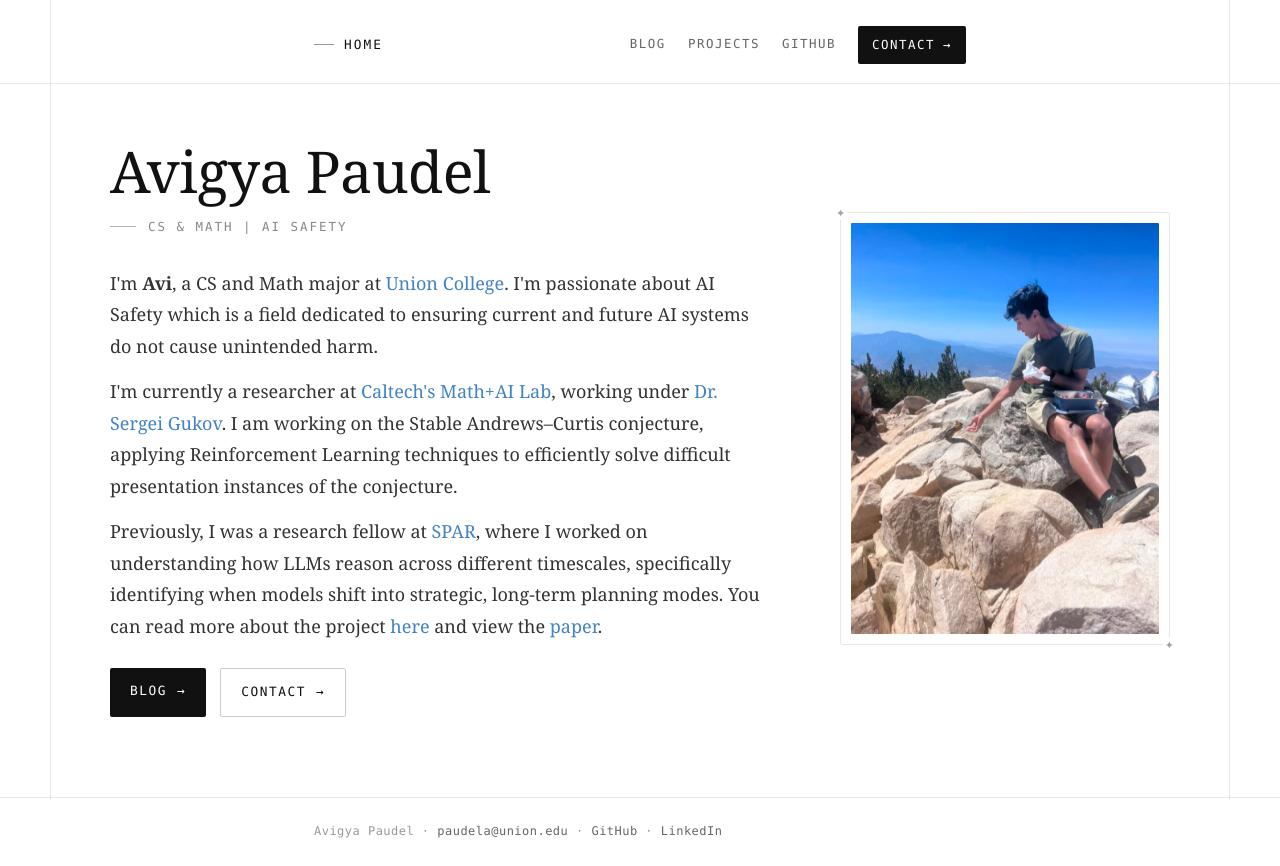
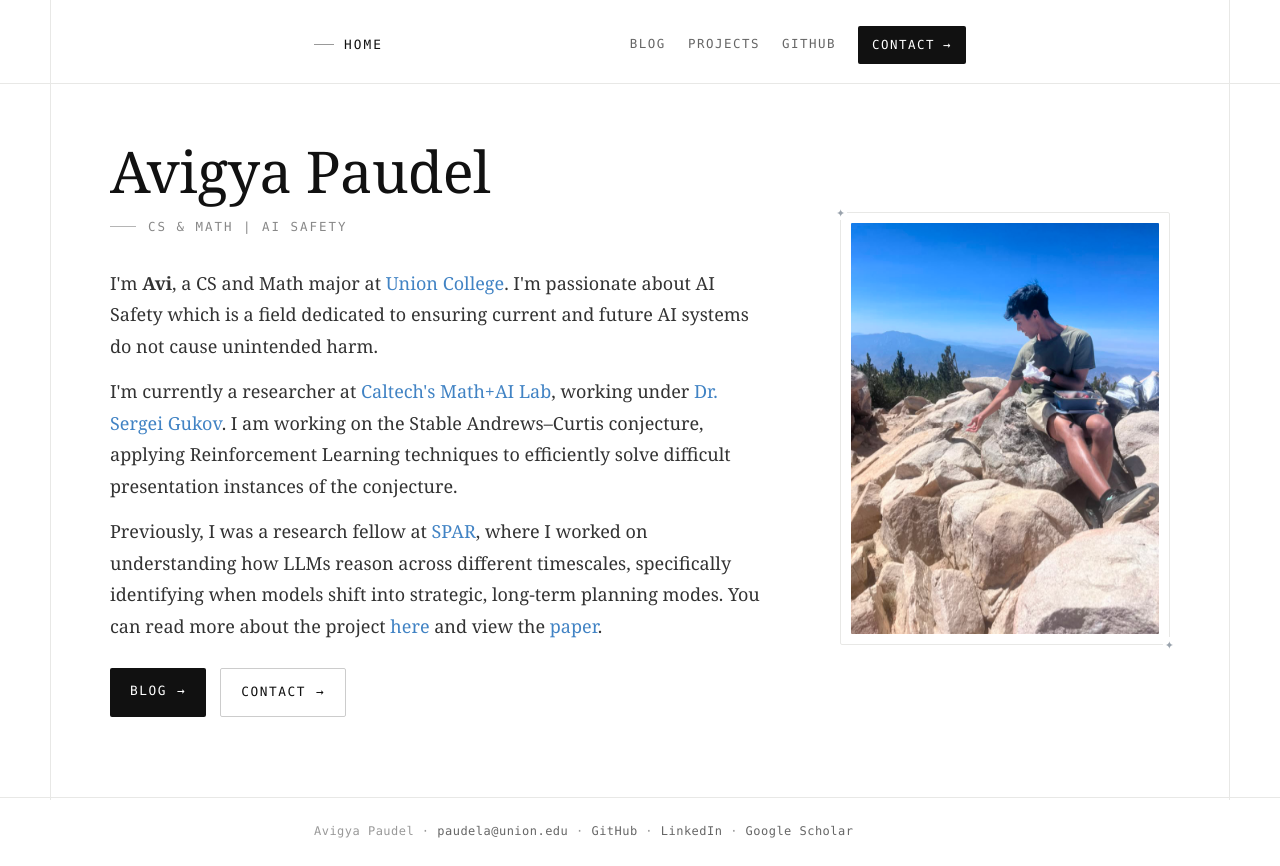
Before and after one commit to Avi161/my-portfolio, a React (Create React App) app: page / in a window 1280 px wide. Built offline with nearby package versions, Linux system fonts and the light colour scheme.

Commit message:
footer: add Google Scholar link

```diff
--- a/src/components/Footer.js
+++ b/src/components/Footer.js
@@ -6,7 +6,8 @@ const Footer = () => (
       Avigya Paudel &middot;{' '}
       <a href="mailto:paudela@union.edu">paudela@union.edu</a> &middot;{' '}
       <a href="https://github.com/Avi161" target="_blank" rel="noopener noreferrer">GitHub</a> &middot;{' '}
-      <a href="https://www.linkedin.com/in/avigya-paudel-531119306/" target="_blank" rel="noopener noreferrer">LinkedIn</a>
+      <a href="https://www.linkedin.com/in/avigya-paudel-531119306/" target="_blank" rel="noopener noreferrer">LinkedIn</a> &middot;{' '}
+      <a href="https://scholar.google.com/citations?user=D0SkxC0AAAAJ&hl=en" target="_blank" rel="noopener noreferrer">Google Scholar</a>
     </p>
   </footer>
 );
```
